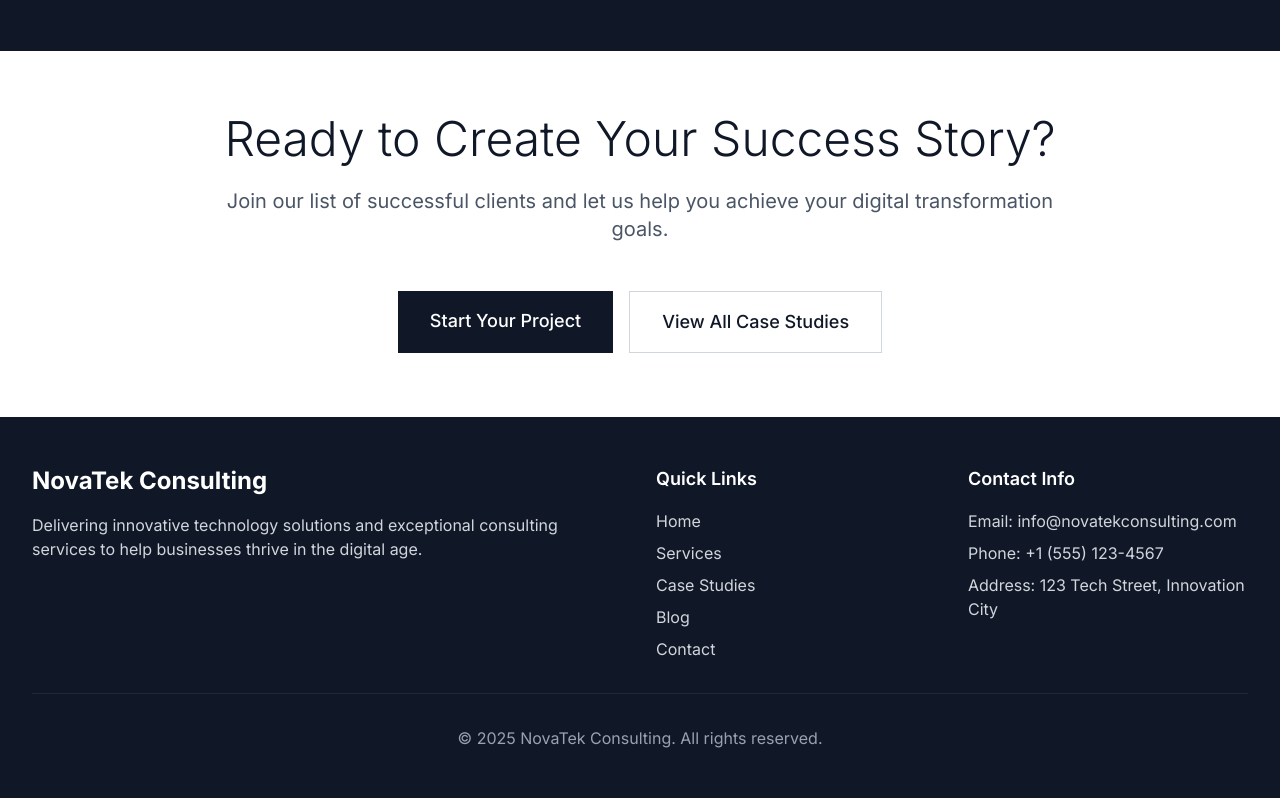
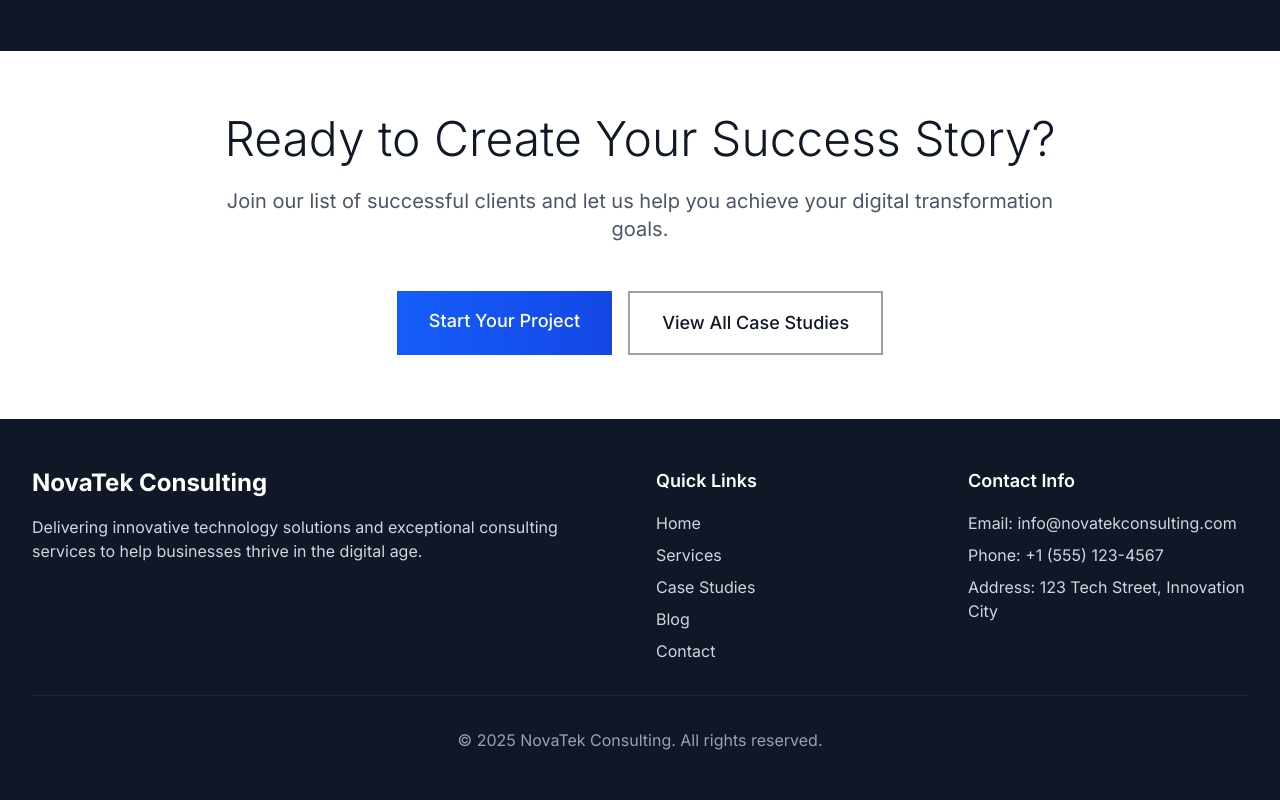
Before and after one commit to MorokaPrince/NovaTek, a Next.js app: page /case-studies in a window 1280 px wide. Shown: the part 2434-3234 px from the top of the page. Built offline with nearby package versions, Linux system fonts and the light colour scheme.

Commit message:
refactor: update button gradient colors for improved visual consistency on Case Studies and Contact pages

```diff
--- a/src/app/case-studies/page.tsx
+++ b/src/app/case-studies/page.tsx
@@ -316,10 +316,10 @@ const CaseStudiesPage: React.FC = () => {
             Join our list of successful clients and let us help you achieve your digital transformation goals.
           </p>
           <div className="flex flex-col sm:flex-row gap-4 justify-center">
-            <a href="https://wa.me/27794484159?text=Hello, I'm interested in your services." target="_blank" rel="noopener noreferrer" className="bg-gray-900 text-white px-8 py-4 text-lg font-medium hover:bg-gray-800 transition-colors">
+            <a href="https://wa.me/27794484159?text=Hello, I'm interested in your services." target="_blank" rel="noopener noreferrer" className="bg-gradient-to-r from-blue-600 to-blue-700 text-white px-8 py-4 text-lg font-medium hover:from-blue-700 hover:to-blue-800 transition-colors">
               Start Your Project
             </a>
-            <button className="border border-gray-300 text-gray-900 px-8 py-4 text-lg font-medium hover:bg-gray-50 transition-colors">
+            <button className="border-2 border-gray-400 text-gray-900 px-8 py-4 text-lg font-medium hover:bg-gray-400/10 hover:border-gray-300 transition-colors">
               View All Case Studies
             </button>
           </div>
--- a/src/app/contact/page.tsx
+++ b/src/app/contact/page.tsx
@@ -173,7 +173,7 @@ const ContactPage: React.FC = () => {
 
                   <button
                     type="submit"
-                    className="w-full bg-gradient-to-r from-blue-600 to-purple-600 text-white py-4 px-8 text-lg font-medium hover:from-blue-700 hover:to-purple-700 transition-all duration-300 hover-lift animate-fade-in-up rounded-xl shadow-lg shadow-blue-500/25 group"
+                    className="w-full bg-gradient-to-r from-blue-600 to-blue-700 text-white py-4 px-8 text-lg font-medium hover:from-blue-700 hover:to-blue-800 transition-all duration-300 hover-lift animate-fade-in-up rounded-xl shadow-lg shadow-blue-500/25 group"
                     style={{animationDelay: '0.5s'}}
                   >
                     <span className="flex items-center justify-center">
```
